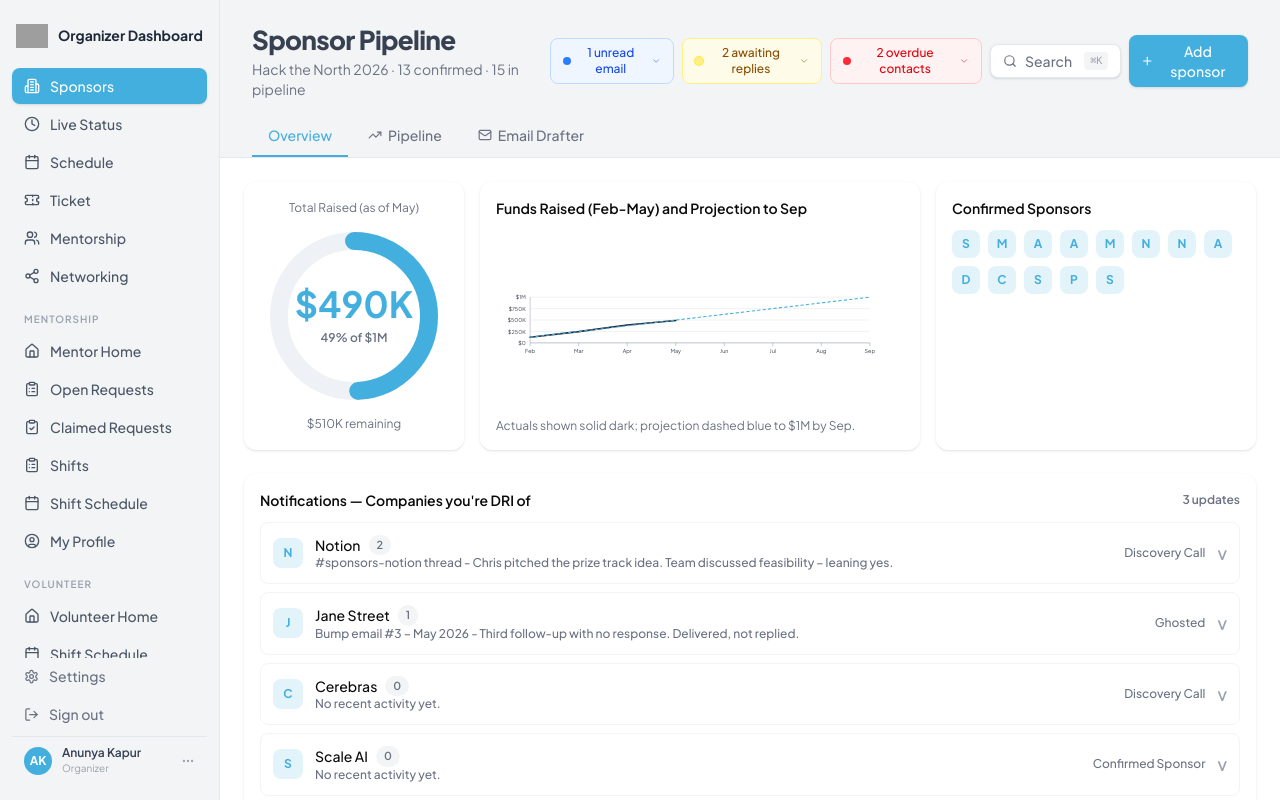
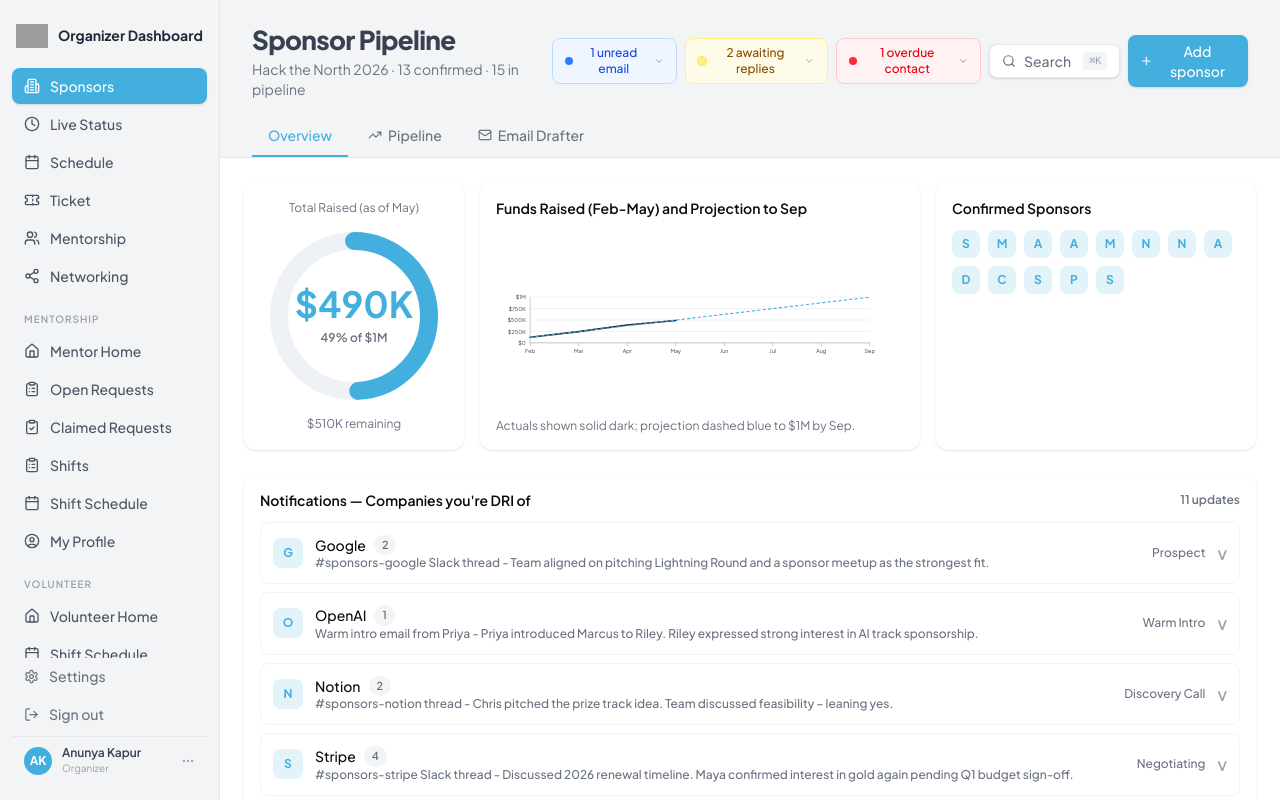
Before and after one commit to mahekpatel5/htnhacks, a React (Vite) app: page / in a window 1280 px wide. Built offline with nearby package versions, Linux system fonts and the light colour scheme; grey boxes are pictures that could not be loaded.

Commit message:
small qol and styling fix

```diff
--- a/package.json
+++ b/package.json
@@ -36,8 +36,8 @@
     "@radix-ui/react-slot": "1.1.2",
     "@radix-ui/react-switch": "1.1.3",
     "@radix-ui/react-tabs": "1.1.3",
+    "@radix-ui/react-toggle": "1.1.2",
     "@radix-ui/react-toggle-group": "1.1.2",
-    "@radix-ui/react-toggle": "1.1.2",
     "@radix-ui/react-tooltip": "1.1.8",
     "canvas-confetti": "1.9.4",
     "class-variance-authority": "0.7.1",
@@ -68,7 +68,7 @@
     "@tailwindcss/vite": "4.1.12",
     "@vitejs/plugin-react": "4.7.0",
     "tailwindcss": "4.1.12",
-    "vite": "6.3.5"
+    "vite": "^6.4.2"
   },
   "peerDependencies": {
     "react": "18.3.1",
--- a/src/app/components/sponsors/AddSponsorModal.tsx
+++ b/src/app/components/sponsors/AddSponsorModal.tsx
@@ -1,7 +1,7 @@
 import { useEffect, useRef, useState } from "react";
 import { X, Plus } from "lucide-react";
 import { motion } from "motion/react";
-import { STATUS_ORDER, ALL_DRIS } from "../../constants";
+import { STATUS_ORDER, ALL_DRIS, DEFAULT_DRI } from "../../constants";
 import type { Sponsor, SponsorStatus } from "../../types";
 
 export function AddSponsorModal({ onAdd, onClose, initialCompany = "" }: {
@@ -15,7 +15,7 @@ export function AddSponsorModal({ onAdd, onClose, initialCompany = "" }: {
   const [contactEmail, setContactEmail] = useState("");
   const [contactTitle, setContactTitle] = useState("");
   const [status, setStatus] = useState<SponsorStatus>("Prospect");
-  const [dri, setDri] = useState(ALL_DRIS[0]);
+  const [dri, setDri] = useState(DEFAULT_DRI);
   const [notes, setNotes] = useState("");
   const [error, setError] = useState("");
   const firstInputRef = useRef<HTMLInputElement>(null);
--- a/src/app/components/sponsors/EmailDrafterTab.tsx
+++ b/src/app/components/sponsors/EmailDrafterTab.tsx
@@ -1,7 +1,7 @@
-import { useMemo, useState } from "react";
+import { useEffect, useMemo, useState } from "react";
 import { Filter, ChevronDown, SortAsc } from "lucide-react";
-import { STATUS_ORDER, ALL_DRIS } from "../../constants";
-import { getContactAttentionState } from "../../utils/sponsors";
+import { STATUS_ORDER, ALL_DRIS, DEFAULT_DRI } from "../../constants";
+import { getContactAttentionState, daysSince } from "../../utils/sponsors";
 import { StatusBadge, ContactIndicatorDot } from "./ui/Badges";
 import { CompanyLogo } from "./ui/CompanyLogo";
 import { EmailDrafterSection } from "./EmailDrafterSection";
@@ -9,12 +9,27 @@ import type { Sponsor, SponsorStatus } from "../../types";
 
 type SidebarSortKey = "status" | "company" | "lastBumpDate";
 
-export function EmailDrafterTab({ sponsors }: { sponsors: Sponsor[] }) {
+const filterSelectBase =
+  "flex-1 text-[11px] border rounded-md px-2 py-1 outline-none min-w-0 transition-colors";
+const filterSelectIdle = filterSelectBase + " border-gray-200 bg-white text-gray-600 focus:border-[#43afde]";
+const filterSelectActive = filterSelectBase + " border-[#43afde] bg-[#43afde] text-white focus:border-[#43afde]";
+
+export function EmailDrafterTab({
+  sponsors,
+  selectedId: controlledSelectedId,
+  onSelectedIdChange,
+}: {
+  sponsors: Sponsor[];
+  selectedId?: string;
+  onSelectedIdChange?: (id: string) => void;
+}) {
   const [filterStatus, setFilterStatus] = useState<SponsorStatus | "">("");
-  const [filterDri, setFilterDri] = useState("");
+  const [filterDri, setFilterDri] = useState(DEFAULT_DRI);
   const [sortKey, setSortKey] = useState<SidebarSortKey>("status");
   const [sortDir, setSortDir] = useState<"asc" | "desc">("asc");
-  const [selectedId, setSelectedId] = useState<string>(sponsors[0]?.id ?? "");
+  const [internalSelectedId, setInternalSelectedId] = useState("");
+  const selectedId = controlledSelectedId ?? internalSelectedId;
+  const setSelectedId = onSelectedIdChange ?? setInternalSelectedId;
 
   const filtered = useMemo(() => {
     let arr = [...sponsors];
@@ -32,8 +47,16 @@ export function EmailDrafterTab({ sponsors }: { sponsors: Sponsor[] }) {
     return arr;
   }, [sponsors, filterStatus, filterDri, sortKey, sortDir]);
 
+  useEffect(() => {
+    if (filtered.length === 0) return;
+    if (!filtered.some(s => s.id === selectedId)) {
+      setSelectedId(filtered[0].id);
+    }
+  }, [filtered, selectedId, setSelectedId]);
+
   const selectedSponsor = filtered.find(s => s.id === selectedId) ?? sponsors.find(s => s.id === selectedId) ?? null;
   const filtersActive = Boolean(filterStatus || filterDri);
+  const driFilterActive = Boolean(filterDri);
 
   return (
     <div className="flex h-full overflow-hidden">
@@ -42,7 +65,10 @@ export function EmailDrafterTab({ sponsors }: { sponsors: Sponsor[] }) {
           <div className="flex items-center justify-between mb-2.5">
             <p className="text-xs font-semibold text-gray-400 uppercase tracking-wide">Select Sponsor</p>
             {filtersActive && (
-              <button onClick={() => { setFilterStatus(""); setFilterDri(""); }} className="text-[11px] text-red-500 hover:text-red-700">
+              <button
+                onClick={() => { setFilterStatus(""); setFilterDri(""); }}
+                className="text-[11px] text-red-500 hover:text-red-700"
+              >
                 Clear
               </button>
             )}
@@ -50,8 +76,11 @@ export function EmailDrafterTab({ sponsors }: { sponsors: Sponsor[] }) {
 
           <div className="flex items-center gap-1.5 mb-2">
             <Filter size={12} className="text-gray-400 shrink-0" />
-            <select value={filterStatus} onChange={e => setFilterStatus(e.target.value as SponsorStatus | "")}
-              className="flex-1 text-[11px] border border-gray-200 rounded-md px-2 py-1 bg-white text-gray-600 outline-none focus:border-[#43afde] min-w-0">
+            <select
+              value={filterStatus}
+              onChange={e => setFilterStatus(e.target.value as SponsorStatus | "")}
+              className={filterSelectIdle}
+            >
               <option value="">All Statuses</option>
               {STATUS_ORDER.map(s => <option key={s} value={s}>{s}</option>)}
             </select>
@@ -59,8 +88,11 @@ export function EmailDrafterTab({ sponsors }: { sponsors: Sponsor[] }) {
 
           <div className="flex items-center gap-1.5 mb-2">
             <Filter size={12} className="text-gray-400 shrink-0 opacity-0" />
-            <select value={filterDri} onChange={e => setFilterDri(e.target.value)}
-              className="flex-1 text-[11px] border border-gray-200 rounded-md px-2 py-1 bg-white text-gray-600 outline-none focus:border-[#43afde] min-w-0">
+            <select
+              value={filterDri}
+              onChange={e => setFilterDri(e.target.value)}
+              className={driFilterActive ? filterSelectActive : filterSelectIdle}
+            >
               <option value="">All DRIs</option>
               {ALL_DRIS.map(d => <option key={d} value={d}>{d}</option>)}
             </select>
@@ -68,15 +100,20 @@ export function EmailDrafterTab({ sponsors }: { sponsors: Sponsor[] }) {
 
           <div className="flex items-center gap-1.5">
             <SortAsc size={12} className="text-gray-400 shrink-0" />
-            <select value={sortKey} onChange={e => setSortKey(e.target.value as SidebarSortKey)}
-              className="flex-1 text-[11px] border border-gray-200 rounded-md px-2 py-1 bg-white text-gray-600 outline-none focus:border-[#43afde] min-w-0">
+            <select
+              value={sortKey}
+              onChange={e => setSortKey(e.target.value as SidebarSortKey)}
+              className={filterSelectIdle}
+            >
               <option value="status">Sort: Status</option>
               <option value="company">Sort: Company</option>
               <option value="lastBumpDate">Sort: Last Contact</option>
             </select>
-            <button onClick={() => setSortDir(d => d === "asc" ? "desc" : "asc")}
+            <button
+              onClick={() => setSortDir(d => d === "asc" ? "desc" : "asc")}
               title={sortDir === "asc" ? "Ascending" : "Descending"}
-              className="px-1.5 py-1 text-[11px] border border-gray-200 rounded-md bg-white text-gray-600 hover:border-gray-300 hover:text-gray-800 transition-colors shrink-0">
+              className="px-1.5 py-1 text-[11px] border border-gray-200 rounded-md bg-white text-gray-600 hover:border-gray-300 hover:text-gray-800 transition-colors shrink-0"
+            >
               <ChevronDown size={12} className={sortDir === "desc" ? "rotate-180 transition-transform" : "transition-transform"} />
             </button>
           </div>
@@ -89,14 +126,32 @@ export function EmailDrafterTab({ sponsors }: { sponsors: Sponsor[] }) {
         <div className="flex-1 overflow-y-auto py-2">
           {filtered.map(s => {
             const attention = getContactAttentionState(s);
+            const lastContact = daysSince(s.lastBumpDate);
             return (
-              <button key={s.id} onClick={() => setSelectedId(s.id)}
-                className={"w-full flex items-center gap-2.5 px-4 py-2.5 text-left transition-colors " + (selectedId === s.id ? "bg-[#43afde]/10 border-r-2 border-[#43afde]" : "hover:bg-gray-50")}>
+              <button
+                key={s.id}
+                onClick={() => setSelectedId(s.id)}
+                className={
+                  "w-full flex items-center gap-2 px-4 py-2.5 text-left transition-colors " +
+                  (selectedId === s.id ? "bg-[#43afde]/10 border-r-2 border-[#43afde]" : "hover:bg-gray-50")
+                }
+              >
+                <div className="w-2 shrink-0 flex items-center justify-center self-center">
+                  {attention ? (
+                    <ContactIndicatorDot state={attention} className="" />
+                  ) : (
+                    <span className="inline-block w-2 h-2 shrink-0" aria-hidden />
+                  )}
+                </div>
                 <CompanyLogo domain={s.domain} company={s.company} size={24} />
-                {attention && <ContactIndicatorDot state={attention} />}
                 <div className="min-w-0 flex-1">
-                  <div className="text-sm font-medium text-gray-800 truncate">{s.company}</div>
-                  <div className="mt-0.5"><StatusBadge status={s.status} /></div>
+                  <div className="flex items-start justify-between gap-2">
+                    <span className="text-sm font-medium text-gray-800 truncate">{s.company}</span>
+                    <span className="text-[11px] text-gray-400 shrink-0 tabular-nums">{lastContact}d ago</span>
+                  </div>
+                  <div className="mt-0.5">
+                    <StatusBadge status={s.status} />
+                  </div>
                 </div>
               </button>
             );
--- a/src/app/components/sponsors/Overview.tsx
+++ b/src/app/components/sponsors/Overview.tsx
@@ -1,5 +1,6 @@
 import React, { useMemo, useState } from "react";
 import { CompanyLogo } from "./ui/CompanyLogo";
+import { isCurrentUserDri } from "../../constants";
 import type { Sponsor } from "../../types";
 
 function formatMoney(n: number) {
@@ -127,7 +128,7 @@ export function Overview({ sponsors, onDraft }: { sponsors: Sponsor[]; onDraft:
 
   const myNotificationGroups = useMemo(() => {
     return sponsors
-      .filter(sponsor => sponsor.currentDri === "Anunya Kapur")
+      .filter(sponsor => isCurrentUserDri(sponsor.currentDri))
       .map(sponsor => ({
         sponsor,
         resources: [...sponsor.resources].sort((a, b) => b.date.localeCompare(a.date)),
--- a/src/app/components/sponsors/ui/Badges.tsx
+++ b/src/app/components/sponsors/ui/Badges.tsx
@@ -36,10 +36,17 @@ export function contactAttentionTextClass(state: ContactAttentionState | null):
   return CONTACT_TEXT_CLASSES[state];
 }
 
-export function ContactIndicatorDot({ state }: { state: ContactAttentionState }) {
+export function ContactIndicatorDot({ state, className }: { state: ContactAttentionState; className?: string }) {
   return (
     <ContactTooltip label={CONTACT_INDICATOR_TOOLTIPS[state]}>
-      <span className={"inline-block w-2 h-2 rounded-full mr-1.5 shrink-0 cursor-default " + CONTACT_DOT_CLASSES[state]} />
+      <span
+        className={
+          "inline-block w-2 h-2 rounded-full shrink-0 cursor-default " +
+          CONTACT_DOT_CLASSES[state] +
+          " " +
+          (className ?? "mr-1.5")
+        }
+      />
     </ContactTooltip>
   );
 }
--- a/src/app/constants/index.ts
+++ b/src/app/constants/index.ts
@@ -5,9 +5,9 @@ export const SPONSORS: Sponsor[] = [
   {
     id: "s1", company: "Stripe", domain: "stripe.com",
     contacts: [{ name: "Maya Patel", email: "maya.patel@stripe.com", title: "University Programs Manager" }],
-    currentDri: "Julia Ilioukhina",
+    currentDri: "Me",
     years: [
-      { year: 2026, tier: "gold", addOns: ["Lightning Round"], dri: "Julia Ilioukhina", reps: [] },
+      { year: 2026, tier: "gold", addOns: ["Lightning Round"], dri: "Me", reps: [] },
       { year: 2024, tier: "gold", addOns: ["Lightning Round"], dri: "Julia Ilioukhina", reps: ["Jordan Lee", "Sam Wu"] },
       { year: 2023, tier: "gold", addOns: ["Sponsor a Meetup"], dri: "Anunya Kapur", reps: ["Jordan Lee"] },
       { year: 2022, tier: "silver", addOns: [], dri: "Liza Mehta", reps: ["Taylor Kim"] },
@@ -28,9 +28,9 @@ export const SPONSORS: Sponsor[] = [
   {
     id: "s2", company: "Notion", domain: "notion.so",
     contacts: [{ name: "Chris Yamamoto", email: "chris.y@notion.so", title: "Developer Relations Lead" }],
-    currentDri: "Anunya Kapur",
+    currentDri: "Me",
     years: [
-      { year: 2026, tier: "gold", addOns: [], dri: "Anunya Kapur", reps: [] },
+      { year: 2026, tier: "gold", addOns: [], dri: "Me", reps: [] },
       { year: 2024, tier: "silver", addOns: ["Sponsor a Meetup"], dri: "Anunya Kapur", reps: ["Avery Torres"] },
       { year: 2023, tier: "bronze", addOns: [], dri: "Anunya Kapur", reps: ["Avery Torres"] },
     ],
@@ -48,7 +48,7 @@ export const SPONSORS: Sponsor[] = [
   {
     id: "s3", company: "Figma", domain: "figma.com",
     contacts: [{ name: "Dana Osei", email: "dana.osei@figma.com", title: "Community Partnerships" }],
-    currentDri: "Mahek Patel",
+    currentDri: "Me",
     years: [
       { year: 2022, tier: "gold", addOns: ["Sponsor an Activity", "Sponsor a Snack"], dri: "Julia Ilioukhina", reps: ["Lee Park", "Morgan Chu"] },
     ],
@@ -65,9 +65,9 @@ export const SPONSORS: Sponsor[] = [
   {
     id: "s4", company: "OpenAI", domain: "openai.com",
     contacts: [{ name: "Riley Chen", email: "riley.chen@openai.com", title: "Campus Partnerships" }],
-    currentDri: "Liza Mehta",
+    currentDri: "Me",
     years: [
-      { year: 2026, tier: "gold", addOns: ["Lightning Round"], dri: "Liza Mehta", reps: [] },
+      { year: 2026, tier: "gold", addOns: ["Lightning Round"], dri: "Me", reps: [] },
     ],
     historyKeyword: "Interested in 2026 – Net New", status: "Warm Intro",
     notes: "Riley reached out cold after seeing a tweet. Warm intro from Priya who knows Riley from a conference.",
@@ -136,8 +136,8 @@ export const SPONSORS: Sponsor[] = [
   {
     id: "s8", company: "Google", domain: "google.com",
     contacts: [{ name: "", email: "", title: "" }],
-    currentDri: "Julia Ilioukhina",
-    years: [{ year: 2026, tier: "gold", addOns: ["Lightning Round", "Sponsor a Meetup"], dri: "Julia Ilioukhina", reps: [] }],
+    currentDri: "Me",
+    years: [{ year: 2026, tier: "gold", addOns: ["Lightning Round", "Sponsor a Meetup"], dri: "Me", reps: [] }],
     historyKeyword: "New – Gold Prospect", status: "Prospect",
     notes: "",
     lastBumpDate: "2026-05-23",
@@ -425,7 +425,10 @@ export const STATUS_ORDER: SponsorStatus[] = [
   "Discovery Call", "Contacted", "Warm Intro", "Prospect", "Rejected", "Ghosted",
 ];
 
+export const DEFAULT_DRI = "Me";
+
 export const ALL_DRIS = [
+  DEFAULT_DRI,
   "Julia Ilioukhina",
   "Anunya Kapur",
   "Liza Mehta",
@@ -435,6 +438,10 @@ export const ALL_DRIS = [
   "Sophie Jiang",
   "Samantha Mac",
 ];
+
+export function isCurrentUserDri(dri: string): boolean {
+  return dri.toLowerCase() === "me";
+}
 
 export const TIER_ORDER: Tier[] = ["gold", "silver", "bronze", "startup"];
 
--- a/src/app/utils/sponsors.ts
+++ b/src/app/utils/sponsors.ts
@@ -1,3 +1,4 @@
+import { isCurrentUserDri } from "../constants";
 import type { ContactAttentionState, Sponsor, SponsorStatus } from "../types";
 
 const PIPELINE_STATUSES: SponsorStatus[] = [
@@ -34,6 +35,10 @@ export function getContactAttentionState(sponsor: Sponsor): ContactAttentionStat
   return null;
 }
 
+export function sponsorsForCurrentUser(sponsors: Sponsor[]): Sponsor[] {
+  return sponsors.filter(s => isCurrentUserDri(s.currentDri));
+}
+
 export function sponsorsWithAttentionState(sponsors: Sponsor[], state: ContactAttentionState): Sponsor[] {
-  return sponsors.filter(s => getContactAttentionState(s) === state);
+  return sponsorsForCurrentUser(sponsors).filter(s => getContactAttentionState(s) === state);
 }
```
Also changed, not shown: 1 other file (tests, documents, lock files or other folders).
